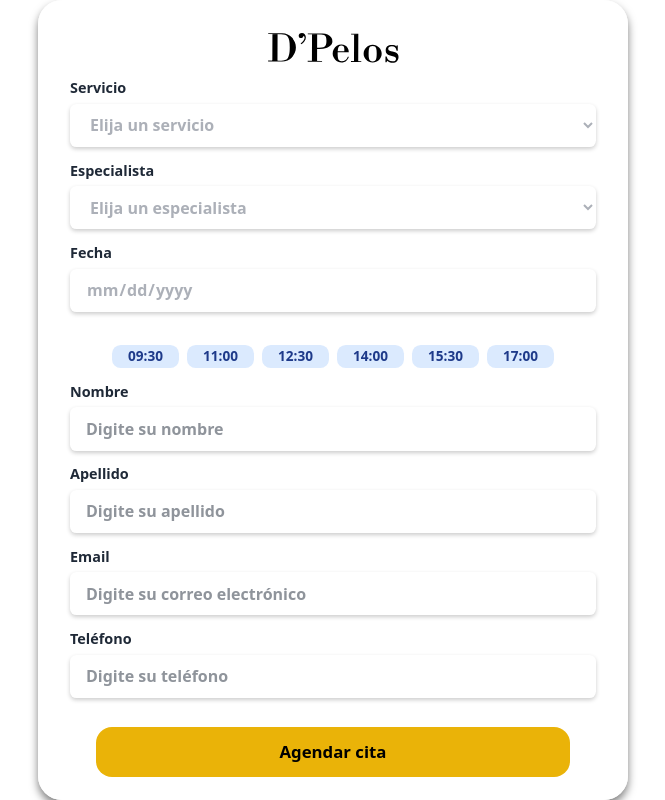
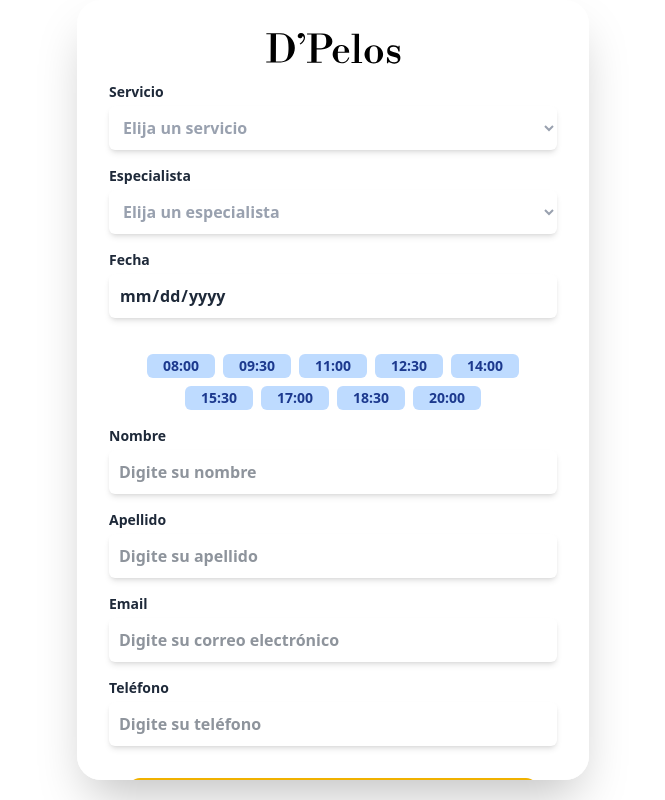
Before and after one commit to DIOR27/peluqueria, a React (Vite) app in the folder dpelos-client/: page /agendar in a window 1280 px wide. Shown: the whole page, without its empty margins (307-972 px from the left). Built offline with nearby package versions, Linux system fonts and the light colour scheme.

Commit message:
Cambio de css a tailwind

```diff
--- a/dpelos-client/package.json
+++ b/dpelos-client/package.json
@@ -19,7 +19,6 @@
     "react-router-dom": "^7.5.1",
     "react-select": "^5.10.1",
     "tailwind-merge": "^3.2.0",
-    "tailwindcss": "^4.1.4",
     "zustand": "^5.0.3"
   },
   "devDependencies": {
@@ -27,10 +26,13 @@
     "@types/react": "^19.0.10",
     "@types/react-dom": "^19.0.4",
     "@vitejs/plugin-react": "^4.3.4",
+    "autoprefixer": "^10.4.21",
     "eslint": "^9.22.0",
     "eslint-plugin-react-hooks": "^5.2.0",
     "eslint-plugin-react-refresh": "^0.4.19",
     "globals": "^16.0.0",
+    "postcss": "^8.5.3",
+    "tailwindcss": "^4.1.4",
     "vite": "^6.3.1"
   }
 }
--- a/dpelos-client/src/App.jsx
+++ b/dpelos-client/src/App.jsx
@@ -10,6 +10,7 @@ import Services from "./pages/dashboard/Services";
 import Specialists from "./pages/dashboard/Specialists";
 import Schedule from "./pages/schedule";
 import './App.css';
+import './index.css';
 
 const router = createBrowserRouter([
   {
--- a/dpelos-client/src/components/schedule/AppointmentForm.css
+++ /dev/null
@@ -1,137 +0,0 @@
-
-  .form-container {
-    height: 100vh;
-    display: flex;
-    flex-direction: column;
-    justify-content: center;
-    align-items: center;
-    background-color: #ffffff;
-    overflow: hidden;
-  }
-
-  .logo {
-    align-self: center;
-    width: 140px;
-    height: 90px;
-  }
-
-  .appointment-form {
-    background-color: #ffffff;
-    border-radius: 1.5rem;
-    box-shadow: 0 12px 8px rgba(255, 255, 255, 0.1);
-    padding: 2rem;
-    max-width: 590px;
-    width: 100%;
-    display: flex;
-    flex-direction: column;
-    gap: 0.8rem;
-    box-shadow: 0 5px 9px rgba(0,0,0,0.5);
-    overflow-y: auto;
-  }
-
-  select,
-  input[type="text"],
-  input[type="email"],
-  input[type="tel"],
-  input[type="date"] {
-    padding: 0.6rem 1rem;
-    border: none;
-    font-size: 1rem;
-    box-shadow: 0 2px 4px rgba(0,0,0,0.2);
-    background: white;
-    border-radius: 0.4rem;
-  }
-
-
-  input[type="date"]:not(:placeholder-shown) {
-    color: rgb(172, 176, 184);
-  }
-
-
-  select {
-    color: rgb(172, 176, 184);
-  }
-
-
-  select:valid {
-    color: black;
-  }
-
-
-  select option[value=""] {
-    color: rgb(172, 176, 184);
-  }
-
-
-  select option:not([value=""]) {
-    color: black;
-  }
-
-  .label-text {
-    font-weight: 600;
-    color: #1f2937;
-    display: flex;
-    flex-direction: column;
-    font-size: 0.9rem;
-    gap: 0.3rem;
-
-  }
-
-  .horas {
-    display: flex;
-    flex-wrap: wrap;
-    gap: 0.5rem;
-    justify-content: center;
-    margin-top: 20px;
-  }
-
-  .horas button {
-    font-size: 0.85rem;
-    padding: 0.1rem 1rem;
-    background-color: #DBEAFE;
-    color: #1E3A8A;
-    border: none;
-    border-radius: 0.55rem;
-    font-weight: bold;
-    cursor: pointer;
-    transition: background 0.3s;
-  }
-
-  .horas button:hover {
-    background-color: #a6c9f8;
-  }
-
-
-  .horas button.selected {
-    background-color: #61c564;
-    color: #1e3623;
-  }
-
-  .agendar {
-    align-self: center;
-    background-color: #eab308;
-    border: none;
-    border-radius: 1rem;
-    padding: 0.8rem;
-    font-size: 1.05rem;
-    font-weight: bold;
-    cursor: pointer;
-    margin-top: 1rem;
-    transition: background-color 0.3s;
-    width: 90%;
-  }
-
-  .agendar:hover {
-    background-color: #cc9e08;
-  }
-
-  @media (max-width: 500px) {
-    .horas {
-        flex-direction: column;
-        align-items: center;
-    }
-
-    .horas button {
-        width: 100%;
-    }
-  }
--- a/dpelos-client/src/components/schedule/AppointmentForm.jsx
+++ b/dpelos-client/src/components/schedule/AppointmentForm.jsx
@@ -1,5 +1,4 @@
 import React, { useState } from "react";
-import "./AppointmentForm.css";
 import dpelosn from "../../assets/dpelosn.svg";
 
 const AppointmentForm = () => {
@@ -10,39 +9,56 @@ const AppointmentForm = () => {
   };
 
   return (
-    <section className="form-container">
-      <form className="appointment-form">
-      <img src={dpelosn} alt="Logo D'Pelos" className="logo"/>
+<section className="h-screen flex flex-col justify-center items-center bg-white overflow-hidden">
+<form className="bg-white rounded-3xl shadow-2xl p-8 max-w-lg w-full flex flex-col gap-4 overflow-y-auto mb-5">
+    <img src={dpelosn} alt="Logo D'Pelos" className="self-center w-36 h-24" />
 
-        <label className="label-text">
+    <label className="font-semibold text-gray-800 flex flex-col text-sm gap-1">
       Servicio
-          <select name="servicio" required>
+      <select
+        name="servicio"
+        required
+        className="p-2.5 border-none text-base shadow-md bg-white rounded-md text-gray-400"
+      >
         <option value="">Elija un servicio</option>
         <option value="corte">Corte</option>
         <option value="barba">Barba</option>
       </select>
     </label>
 
-        <label className="label-text">
+    <label className="font-semibold text-gray-800 flex flex-col text-sm gap-1">
       Especialista
-          <select name="especialista" required>
+      <select
+        name="especialista"
+        required
+        className="p-2.5 border-none text-base shadow-md bg-white rounded-md text-gray-400"
+      >
         <option value="">Elija un especialista</option>
         <option value="juan">Juan</option>
         <option value="mario">Mario</option>
       </select>
     </label>
 
-        <label className="label-text">
+    <label className="font-semibold text-gray-800 flex flex-col text-sm gap-1">
       Fecha
-          <input type="date" name="fecha" required />
+      <input
+        type="date"
+        name="fecha"
+        required
+        className="p-2.5 border-none text-base shadow-md bg-white rounded-md"
+      />
     </label>
 
-        <div className="horas">
-          {["09:30", "11:00", "12:30", "14:00", "15:30", "17:00"].map((hour) => (
+    <div className="flex flex-wrap gap-2 justify-center mt-5">
+      {["08:00","09:30", "11:00", "12:30", "14:00", "15:30", "17:00", "18:30", "20:00"].map((hour) => (
         <button
           key={hour}
           type="button"
-              className={`hour-button ${selectedHour === hour ? "selected" : ""}`}
+          className={`text-sm px-4 py-0.5 rounded-md font-bold cursor-pointer transition ${
+            selectedHour === hour
+              ?  "bg-green-200 text-green-800"
+              : "bg-blue-200 text-blue-900 hover:bg-blue-300"
+          }`}
           onClick={() => handleHourClick(hour)}
         >
           {hour}
@@ -50,24 +66,51 @@ const AppointmentForm = () => {
       ))}
     </div>
 
-        <label className="label-text">
+    <label className="font-semibold text-gray-800 flex flex-col text-sm gap-1">
       Nombre
-          <input type="text" name="nombre" placeholder="Digite su nombre" required />
+      <input
+        type="text"
+        name="nombre"
+        placeholder="Digite su nombre"
+        required
+        className="p-2.5 border-none text-base shadow-md bg-white rounded-md"
+      />
     </label>
-        <label className="label-text">
+    <label className="font-semibold text-gray-800 flex flex-col text-sm gap-1">
       Apellido
-          <input type="text" name="apellido" placeholder="Digite su apellido" required />
+      <input
+        type="text"
+        name="apellido"
+        placeholder="Digite su apellido"
+        required
+        className="p-2.5 border-none text-base shadow-md bg-white rounded-md"
+      />
     </label>
-        <label className="label-text">
+    <label className="font-semibold text-gray-800 flex flex-col text-sm gap-1">
       Email
-          <input type="email" name="email" placeholder="Digite su correo electrónico" required />
+      <input
+        type="email"
+        name="email"
+        placeholder="Digite su correo electrónico"
+        required
+        className="p-2.5 border-none text-base shadow-md bg-white rounded-md"
+      />
     </label>
-        <label className="label-text">
+    <label className="font-semibold text-gray-800 flex flex-col text-sm gap-1">
       Teléfono
-          <input type="tel" name="telefono" placeholder="Digite su teléfono" required />
+      <input
+        type="tel"
+        name="telefono"
+        placeholder="Digite su teléfono"
+        required
+        className="p-2.5 border-none text-base shadow-md bg-white rounded-md"
+      />
     </label>
 
-        <button type="submit" className="agendar">
+    <button
+      type="submit"
+      className="self-center bg-yellow-500 border-none rounded-xl px-4 py-3 text-lg font-bold cursor-pointer mt-4 transition hover:bg-yellow-600 w-11/12"
+    >
       Agendar cita
     </button>
   </form>
```
Also changed, not shown: 1 other file (tests, documents, lock files or other folders). Lines whose indentation alone changed are shown as unchanged.
